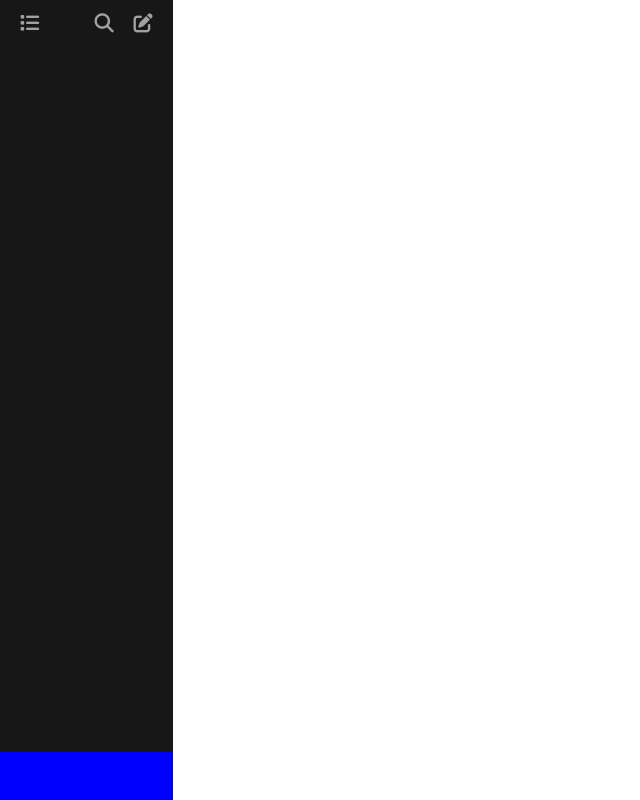
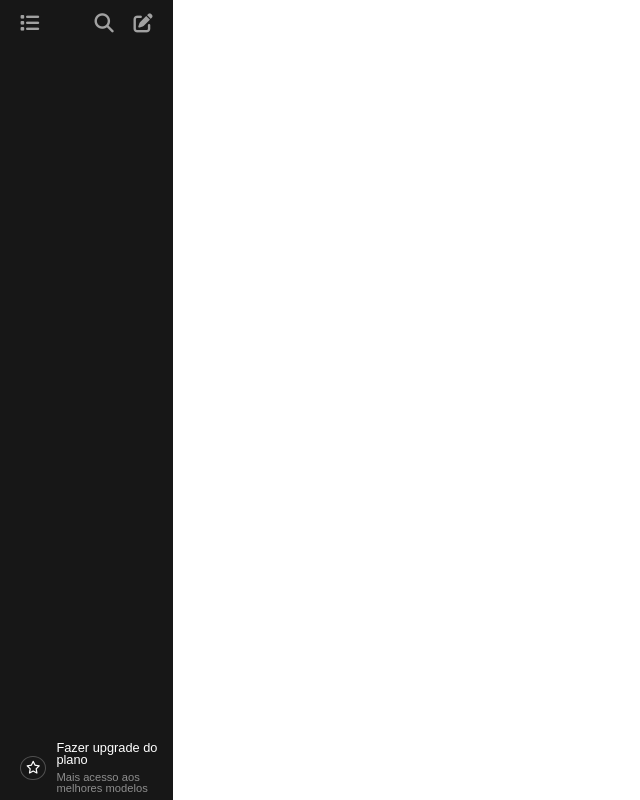
Before and after one commit to arthurfreitasrocha/chat-gpt, a plain HTML site: page index.html in a window 1280 px wide. Shown: the whole page, without its empty margins (0-640 px from the left). Drawn offline with Linux system fonts and the light colour scheme.

Commit message:
sidebar refatoring
footer

```diff
--- a/index.html
+++ b/index.html
@@ -23,7 +23,13 @@
 
         <main></main>
 
-        <footer></footer>
+        <footer>
+            <span class="fa-regular fa-star"></span>
+            <div class="premium">
+                <h5>Fazer upgrade do plano</h5>
+                <p>Mais acesso aos melhores modelos</p>
+            </div>
+        </footer>
     </div>
 </body>
 </html>
--- a/src/style/sidebar.css
+++ b/src/style/sidebar.css
@@ -3,6 +3,7 @@
     position: relative;
     width: 13.5vw;
     height: 100%;
+    padding: 0 10px;
 }
 
 
@@ -14,7 +15,6 @@
     justify-content: space-between;
     width: 100%;
     height: 6vh;
-    padding: 0 10px;
 }
 
 .sidebar header span {
@@ -37,14 +37,49 @@
 
 
 
+/* MAIN */
+
+.sidebar main {
+    height: calc(100% - 13vh);
+}
+
+
+
 /* FOOTER */
 
 .sidebar footer {
-    background-color: blue;
-    position: absolute;
-    bottom: 0;
     display: flex;
-    width: 100%;
+    align-items: center;
+    padding: 0 5px;
     height: 6vh;
-    padding: 0 10px;
+    border-radius: 10px;
+    color: #fff;
+    cursor: pointer;
 }
+
+.sidebar footer:hover {
+    background-color: var(--hover);
+}
+
+.sidebar footer span {
+    margin: 0 10px 0 5px;
+    padding: 5px;
+    font-size: .8rem;
+    border-radius: 100%;
+    border: 1px solid #ffffff3f;
+}
+
+.sidebar footer .premium {
+    display: flex;
+    flex-direction: column;
+    gap: 5px;
+}
+
+.sidebar footer .premium h5 {
+    font-size: .8rem;
+}
+
+.sidebar footer .premium p {
+    font-size: .7rem;
+    color: #ffffff83;
+}
```
